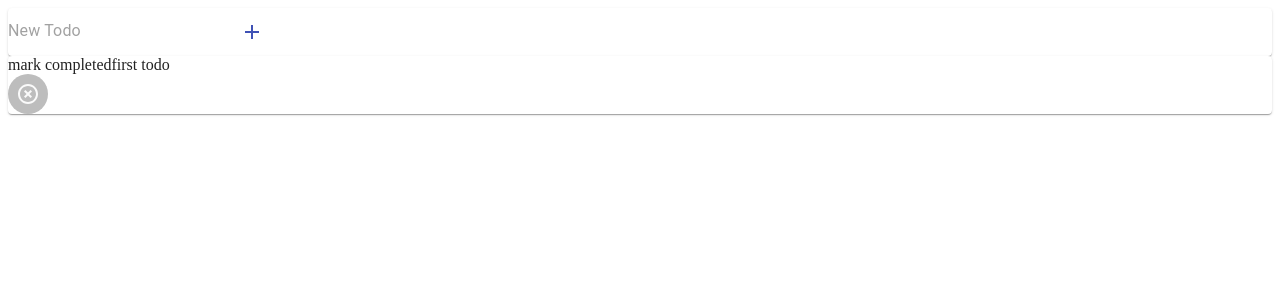
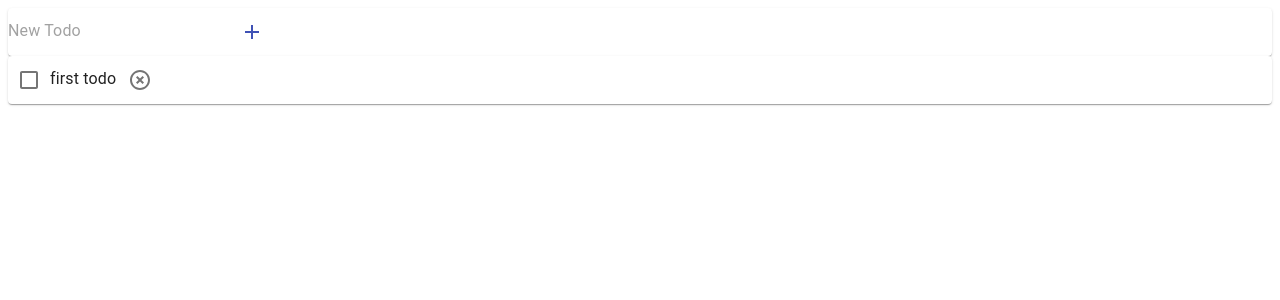
Before and after one commit to TkachenkoDmitry/typescript-workshop, a React (Create React App) app: page / in a window 1280 px wide. Shown: the top 300 px of the page. Built offline with nearby package versions, Linux system fonts and the light colour scheme.

Commit message:
todoItem visual improvements

```diff
--- a/src/components/Todo/TodoItem.jsx
+++ b/src/components/Todo/TodoItem.jsx
@@ -1,15 +1,16 @@
 import React from 'react'
-import { Card, Avatar } from '@material-ui/core';
+import { Card, IconButton, Checkbox } from '@material-ui/core';
 import HighlightOffOutlinedIcon from '@material-ui/icons/HighlightOffOutlined';
+import Typography from '@material-ui/core/Typography';
 
-const TodoItem = ({ id, title, onDelete, toggleTodo }) => {
+const TodoItem = ({ id, title, completed, onDelete, toggleTodo }) => {
   return (
     <Card>
-      <span onClick={() => toggleTodo(id)}>mark completed</span>
-      <span>{title}</span>
-      <Avatar onClick={() => onDelete(id)}>
+      <Checkbox onClick={() => toggleTodo(id)} checked={completed} />
+      <Typography variant="body1" component="span">{title}</Typography>
+      <IconButton color="danger" onClick={() => onDelete(id)}>
         <HighlightOffOutlinedIcon />
-      </Avatar>
+      </IconButton>
     </Card>
   )
 }
```
